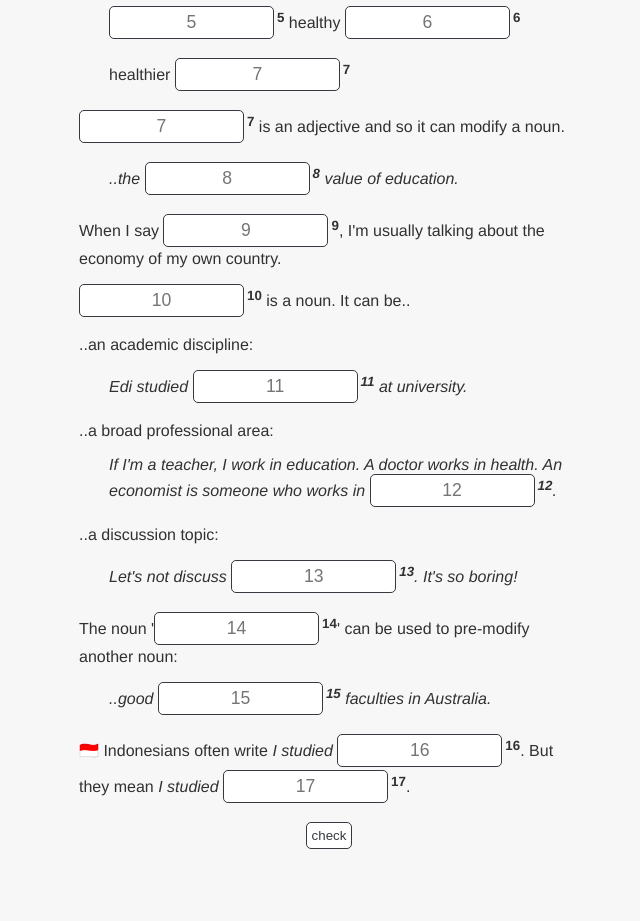
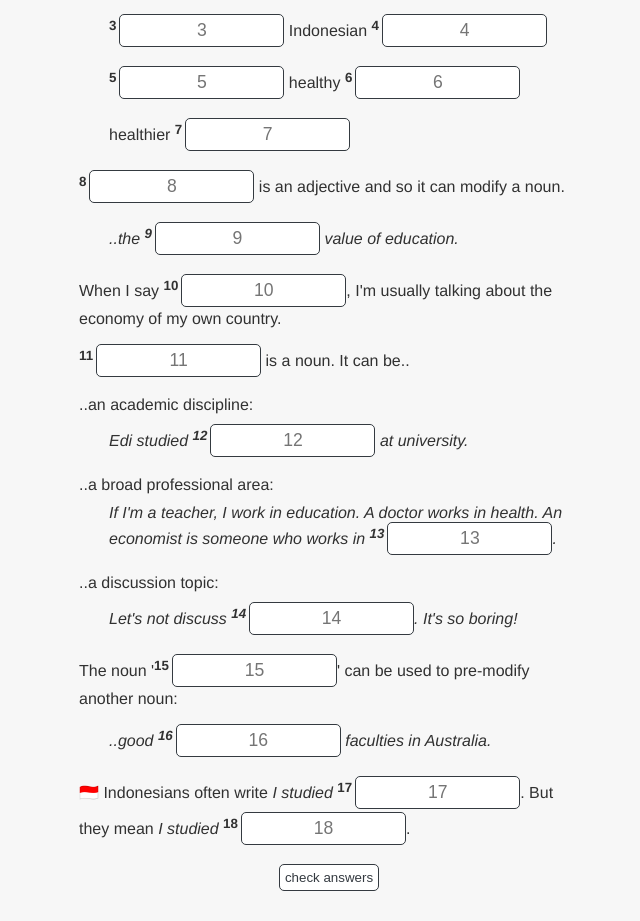
Before and after one commit to boltonsteve/gurueap, a SvelteKit app: page /posts/economy in a window 1280 px wide. Shown: the part 603-1524 px from the top of the page, without its empty margins (311-951 px from the left). Before the commit the page ends 1482 px from the top, so only its background shows below. Built offline with nearby package versions, Linux system fonts and the light colour scheme.

Commit message:
economy 2

```diff
--- a/src/routes/components/inputText.svelte
+++ b/src/routes/components/inputText.svelte
@@ -6,7 +6,7 @@
 
 </script>
 
-<span><input type="text" class="ans" size="{size}" data="{answer}" placeholder="{count}" bind:value={guess} on:input={console.log(guess)} /><sup class="font-weight-bold">{count}</sup></span>
+<span><sup class="font-weight-bold">{count}</sup><input id="A{count}" type="text" class="ans" size="{size}" data="{answer}" placeholder="{count}" bind:value={guess} on:input={console.log(guess)} /></span>
 
 <style>
     span {
@@ -17,6 +17,6 @@
         margin-bottom: 3px;
     }
     sup {
-        padding-left:3px;
+        padding-right:3px;
     }
 </style>
--- a/src/routes/posts/economy/+page.svelte
+++ b/src/routes/posts/economy/+page.svelte
@@ -1,9 +1,50 @@
 <script>
     import SvelteSeo from "svelte-seo"
+    import { slide } from "svelte/transition";
+    import * as animateScroll from "svelte-scrollto";
     import { flagIndo } from '$lib/flags.js';
     import InputText from '../../components/inputText.svelte';
 
+    let feedback = false;
+    let fb = '';
+
     const checkAnswers = () => {
+
+        // reset background colours
+        for (i of document.all) {
+            i.removeAttribute('warning','success','danger');
+        };
+
+        let score = 0;
+        let guesses = document.getElementsByClassName("ans");
+        /* console.log(guesses); */
+        for (var i = 0; i < guesses.length; i++) {
+
+            let el = document.getElementById("A"+(i+1));
+
+            el.classList.remove('warning')
+
+
+            let guess = guesses.item(i).value;
+            let correct = guesses.item(i).attributes.data.value;
+
+            if(guess == '') {
+                el.classList.add('warning');
+            } else {
+                if(guess.toLowerCase().trim() == correct.toLowerCase().trim()) {
+                    el.classList.add('success');
+                    score ++;
+                } else {
+                    el.classList.add('danger');
+                }
+            }
+
+        }
+
+        fb = `<h1 class="text-center">Score: ${score}/${guesses.length}</h1>`;
+
+        animateScroll.scrollTo({element: '#feedback', duration: 1000, offset: -50})
+        feedback = true;
 
     }
 
@@ -20,9 +61,11 @@
 
     <p>Study the following text.</p>
 
-    <div class="border rounded p-1">Edi studied <b><i>economics</i></b> at university because he was concerned about <b><i>the economy</i></b> in his country. He knew that the Indonesian <b><i>economy</i></b> was not a healthy <b><i>economy</i></b>. At the same time, he understood the <b><i>economic value</i></b> of education, and he knew there were good <b><i>economics faculties</i></b> in Australia, so he went to study there and was soon able to compare the Indonesian <b><i>economy</i></b> with healthier <b><i>economies</i></b> in other countries.</div>
+    <div class="border rounded p-1" style="line-height:1.5rem;">Edi studied <b><i>economics</i></b> at university because he was concerned about <b><i>the economy</i></b> in his country. He knew that the Indonesian <b><i>economy</i></b> was not a healthy <b><i>economy</i></b>. At the same time, he understood the <b><i>economic value</i></b> of education, and he knew there were good <b><i>economics faculties</i></b> in Australia, so he went to study there and was soon able to compare the Indonesian <b><i>economy</i></b> with healthier <b><i>economies</i></b> in other countries.</div>
 
-    <p>Now use these terms - <b><i>economy</i></b>, <b><i>the</i></b>, <b><i>a</i></b>, <b><i>economies</i></b>, <b><i>economic</i></b>, <b><i>economics</i></b> - to complete the rules below.</p>
+    <div id="feedback">{@html fb}</div>
+
+    <p>Now use these terms - <b><i>economy</i></b>, <b><i>the (blah blah) economy</i></b>, <b><i>a (blah blah) economy</i></b>, <b><i>economies</i></b>, <b><i>economic</i></b>, <b><i>economics</i></b> - to complete the rules below.</p>
 
     <p><InputText count=1 answer="Economy" /> is a countable noun, and like any other countable noun it needs a determiner (usually <a href="../posts/article-s" target="_blank">an article and/or 's'</a>).</p>
     <p><InputText count=2 answer="Economy" /> may be modified, but it always has a determiner (again, usually an article and/or 's'):</p>
@@ -30,36 +73,35 @@
         <p class="ml-3"><InputText count=5 answer="a" /> healthy <InputText count=6 answer="economy" /></p>
         <p class="ml-3">healthier <InputText count=7 answer="economies" /></p>
 
-    <p><InputText count=7 answer="Economic" /> is an adjective and so it can modify a noun.</p>
+    <p><InputText count=8 answer="Economic" /> is an adjective and so it can modify a noun.</p>
 
-        <p class="font-italic ml-3">..the <InputText count=8 answer="economic" /> value of education.</p>
+        <p class="font-italic ml-3">..the <InputText count=9 answer="economic" /> value of education.</p>
 
-    <p>When I say <InputText count=9 answer="the economy" />, I'm usually talking about the economy of my own country.</p>
+    <p>When I say <InputText count=10 answer="the economy" />, I'm usually talking about the economy of my own country.</p>
 
-    <p><InputText count=10 answer="Economics" /> is a noun. It can be..</p>
+    <p><InputText count=11 answer="Economics" /> is a noun. It can be..</p>
 
-    <p>..an academic discipline:</p>
+    <p class="mb-0">..an academic discipline:</p>
+    <p class="font-italic ml-3 mt-1">Edi studied <InputText count=12 answer="economics" /> at university.</p>
 
-    <p class="font-italic ml-3">Edi studied <InputText count=11 answer="economics" /> at university.</p>
+    <p class="mb-0">..a broad professional area:</p>
+    <p class="font-italic ml-3 mt-1">If I'm a teacher, I work in education. A doctor works in health. An economist is someone who works in <InputText count=13 answer="economics" />.</p>
 
-    <p>..a broad professional area:</p>
+    <p class="mb-0">..a discussion topic:</p>
+    <p class="font-italic ml-3 mt-1">Let's not discuss <InputText count=14 answer="economics" />. It's so boring!</p>
 
-    <p class="font-italic ml-3">If I'm a teacher, I work in education. A doctor works in health. An economist is someone who works in <InputText count=12 answer="economics" />.</p>
+    <p>The noun '<InputText count=15 answer="economics" />' can be used to pre-modify another noun:</p>
 
-    <p>..a discussion topic:</p>
+        <p class="font-italic ml-3">..good <InputText count=16 answer="economics" /> faculties in Australia.</p>
 
-    <p class="font-italic ml-3">Let's not discuss <InputText count=13 answer="economics" />. It's so boring!</p>
+    <p>{@html flagIndo} Indonesians often write <i>I studied</i> <InputText count=17 answer="economy" />. But they mean <i>I studied</i> <InputText count=18 answer="economics" />.</p>
 
-    <p>The noun '<InputText count=14 answer="economics" />' can be used to pre-modify another noun:</p>
-
-        <p class="font-italic ml-3">..good <InputText count=15 answer="economics" /> faculties in Australia.</p>
-
-    <p>{@html flagIndo} Indonesians often write <i>I studied</i> <InputText count=16 answer="economy" />. But they mean <i>I studied</i> <InputText count=17 answer="economics" />.</p>
-
-    <button class="btn btn-outline-dark mx-auto" on:click={checkAnswers}>check</button>
-
+    <button class="btn btn-outline-dark mx-auto mb-0" on:click={checkAnswers}>check answers</button>
 
 </div>
 
 <style>
+    .success {
+        background-color: green;
+    }
 </style>
--- a/static/steve_bs.css
+++ b/static/steve_bs.css
@@ -658,3 +658,19 @@ input:focus, textarea:focus, select:focus{
     opacity:1;
     cursor: pointer;
 }
+
+
+.success {
+    color: white;
+    background-color: var(--green);
+}
+
+.warning {
+    color: white;
+    background-color: var(--orange);
+}
+
+.danger {
+    color: white;
+    background-color: var(--red);
+}
```
Also changed, not shown: src/lib/links.js.
